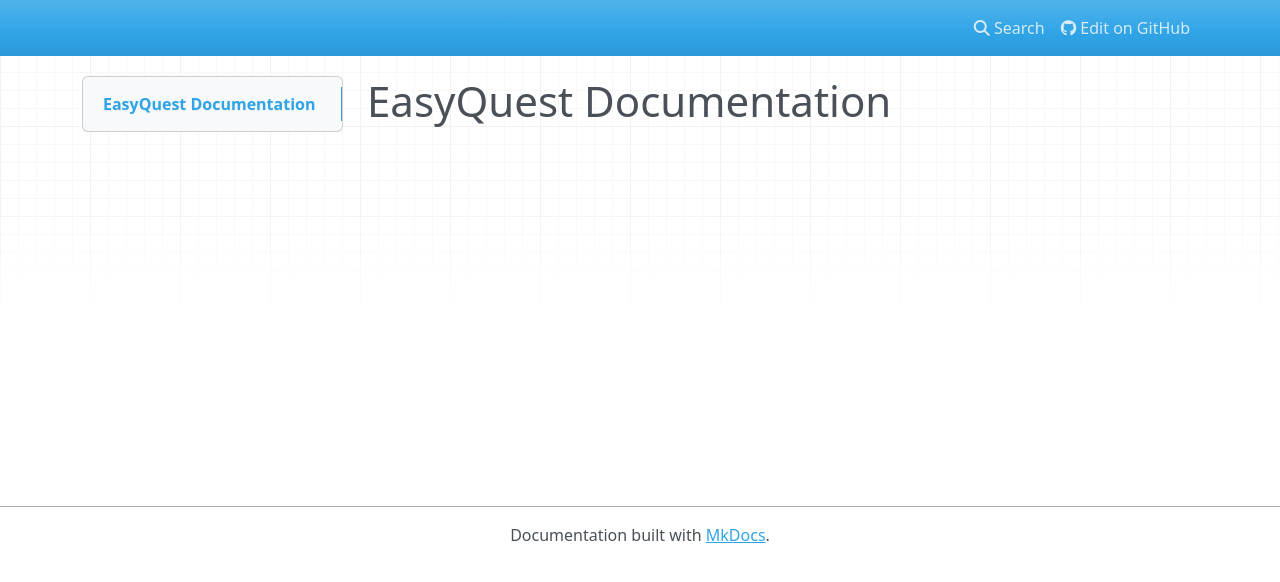
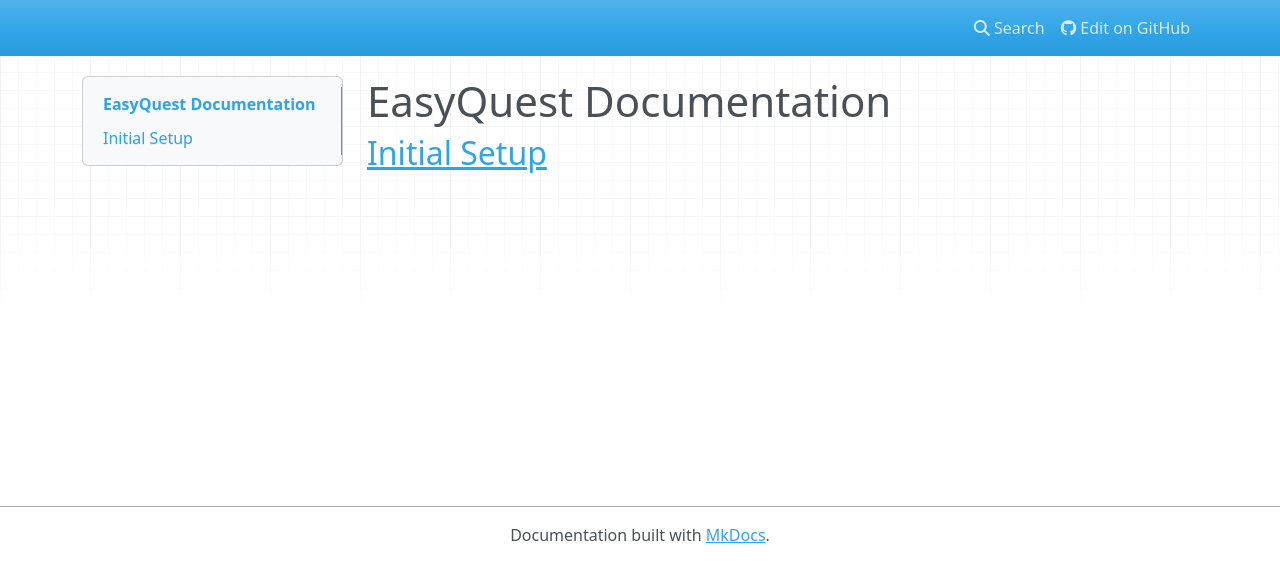
Before and after one commit to KnightlessLabs/EasyQuest-Docs, an MkDocs documentation site: the page built from docs/index.md, in a window 1280 px wide. Shown: the top 582 px of the page. Built offline with MkDocs 1.6.1, drawn with Linux system fonts in a browser that asks for light colours; nearby versions of some CDN libraries.

Commit message:
Update index.md

```diff
--- a/docs/index.md
+++ b/docs/index.md
@@ -1 +1,3 @@
 # EasyQuest Documentation
+
+## [Initial Setup](initsetup.md)
```
